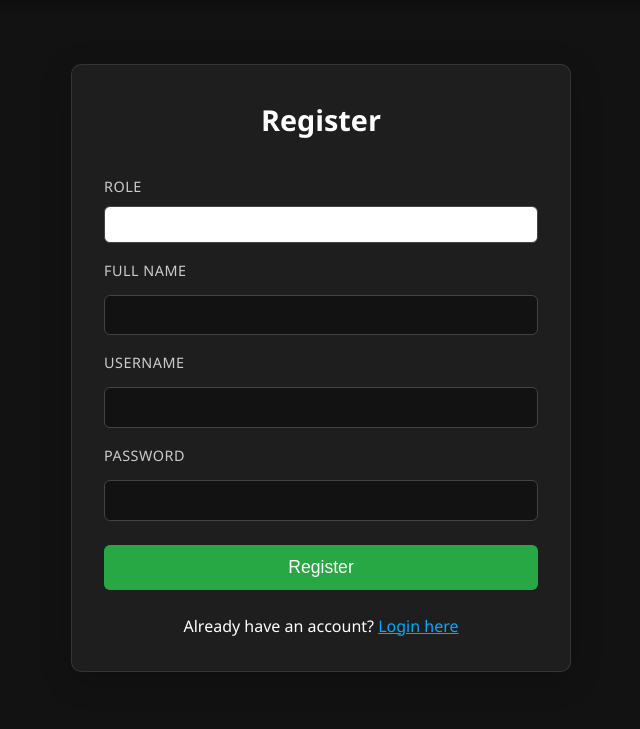
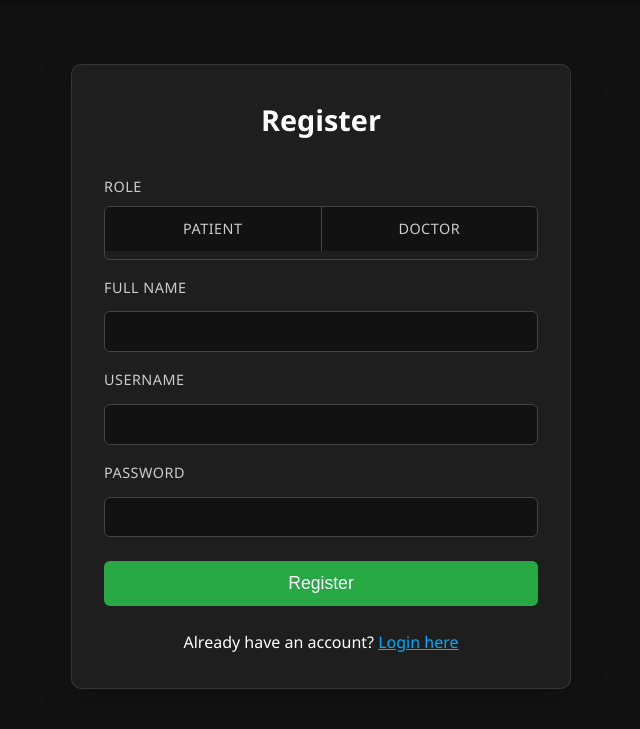
Before and after one commit to Purna7301/Diabetic-retinopathy-detection-app, a Flask app: template templates/register.html in a window 1280 px wide. Shown: the part 75-804 px from the top of the page, without its empty margins (319-959 px from the left). Run offline with Flask 3, Linux system fonts and the light colour scheme; the template is opened without the code that fills it, so the values that code supplies are empty.

Commit message:
changed UI

```diff
--- a/templates/register.html
+++ b/templates/register.html
@@ -4,38 +4,8 @@
 
 <style>
 /* ===============================
-   FIX: Dropdown text visibility
+   Card and Input Styling (Dark Theme)
    =============================== */
-select, select option {
-    color: #0b0b0b !important;
-    background-color: #ffffff !important;
-}
-
-/* When options are highlighted */
-select option:checked,
-select option:active,
-select option:hover,
-select option:focus {
-    color: #0b0b0b !important;
-    background-color: #dbeeff !important;
-}
-
-/* Closed select appearance */
-select {
-    background-color: #1e1e1e;
-    color: #ffffff !important;
-    border: 1px solid #444;
-    padding: 0.5rem;
-    border-radius: 6px;
-}
-
-/* Focused select */
-select:focus {
-    outline: none;
-    border-color: #007bff;
-    background-color: #ffffff !important;
-    color: #0b0b0b !important;
-}
 
 /* Form styling */
 .card {
@@ -67,6 +37,53 @@ label {
     color: #cccccc;
 }
 
+/* ===============================
+   Upgraded: Segment Control Styling (For Role Selection)
+   =============================== */
+.segment-control {
+    display: flex;
+    border: 1px solid #444; /* Match card border color */
+    border-radius: 6px;
+    overflow: hidden; /* Important for border-radius */
+    margin-top: 0.3rem;
+}
+
+.segment-control input[type="radio"] {
+    display: none; /* Hide the actual radio button */
+}
+
+.segment-control label {
+    flex: 1;
+    text-align: center;
+    padding: 0.65rem 0.5rem;
+    cursor: pointer;
+    background-color: #121212; /* Default background (unselected) */
+    color: #cccccc; /* Default text color */
+    border-right: 1px solid #444; /* Separator */
+    margin-top: 0; /* Override existing label margin */
+    transition: background-color 0.2s, color 0.2s;
+    font-size: 0.9rem; /* Match other labels */
+}
+
+.segment-control label:last-child {
+    border-right: none; /* No separator on the last item */
+}
+
+/* Hover effect */
+.segment-control label:hover {
+    background-color: #2a2a2a;
+}
+
+/* Active/Selected State */
+.segment-control input[type="radio"]:checked + label {
+    background-color: #007bff; /* Primary selection color */
+    color: white; /* White text on active background */
+    font-weight: bold;
+}
+
+/* ===============================
+   Button Styling
+   =============================== */
 .btn-primary {
     margin-top: 1.5rem;
     padding: 0.75rem;
@@ -88,23 +105,21 @@ label {
 
     <form method="POST">
 
-        <!-- ROLE -->
-        <label for="role">Role</label>
-        <select id="role" name="role" required>
-            <option value="">-- Select Role --</option>
-            <option value="patient">Patient</option>
-            <option value="doctor">Doctor</option>
-        </select>
+        <label style="margin-bottom: 0.5rem;">Role</label>
+        <div class="segment-control">
+            <input type="radio" id="role-patient" name="role" value="patient" required>
+            <label for="role-patient">Patient</label>
 
-        <!-- NAME -->
+            <input type="radio" id="role-doctor" name="role" value="doctor" required>
+            <label for="role-doctor">Doctor</label>
+        </div>
+
         <label for="name">Full Name</label>
         <input type="text" id="name" name="name" required>
 
-        <!-- USERNAME -->
         <label for="username">Username</label>
         <input type="text" id="username" name="username" required>
 
-        <!-- PASSWORD -->
         <label for="password">Password</label>
         <input
             type="password"
@@ -124,24 +139,4 @@ label {
     </p>
 </div>
 
-<!-- JS fallback to ensure dropdown readability -->
-<script>
-function enforceSelectColors(id) {
-    const el = document.getElementById(id);
-    if (!el) return;
-
-    el.addEventListener('mousedown', () => {
-        el.style.backgroundColor = "#ffffff";
-        el.style.color = "#0b0b0b";
-    });
-
-    el.addEventListener('blur', () => {
-        el.style.backgroundColor = "#1e1e1e";
-        el.style.color = "#ffffff";
-    });
-}
-
-enforceSelectColors('role');
-</script>
-
 {% endblock %}
```
